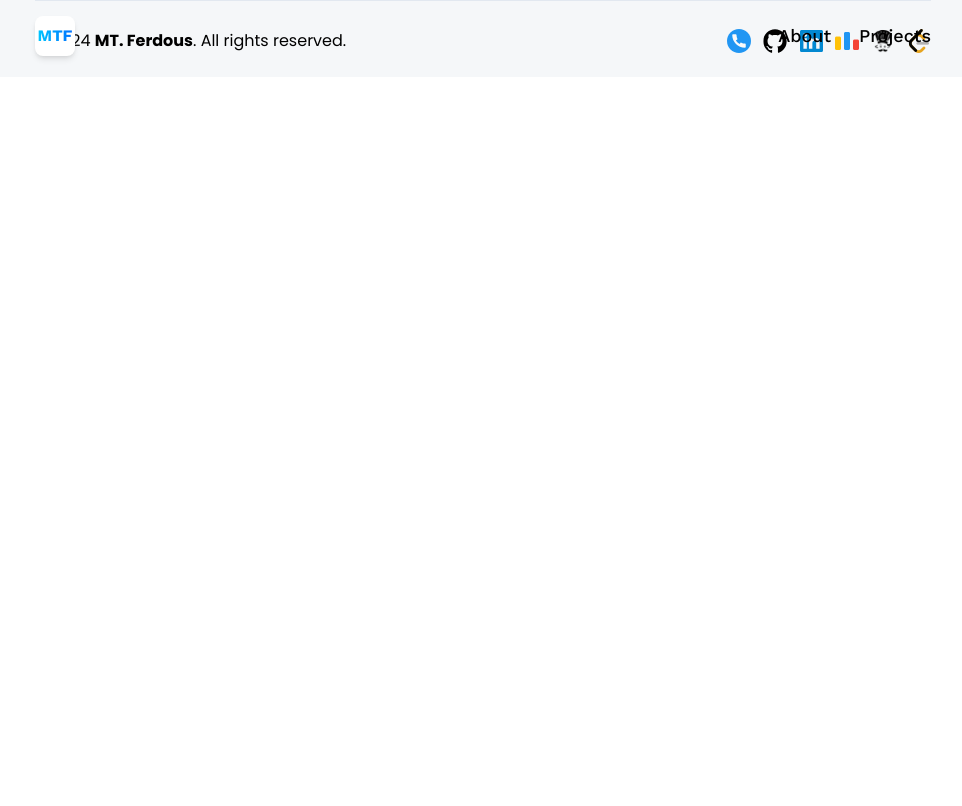
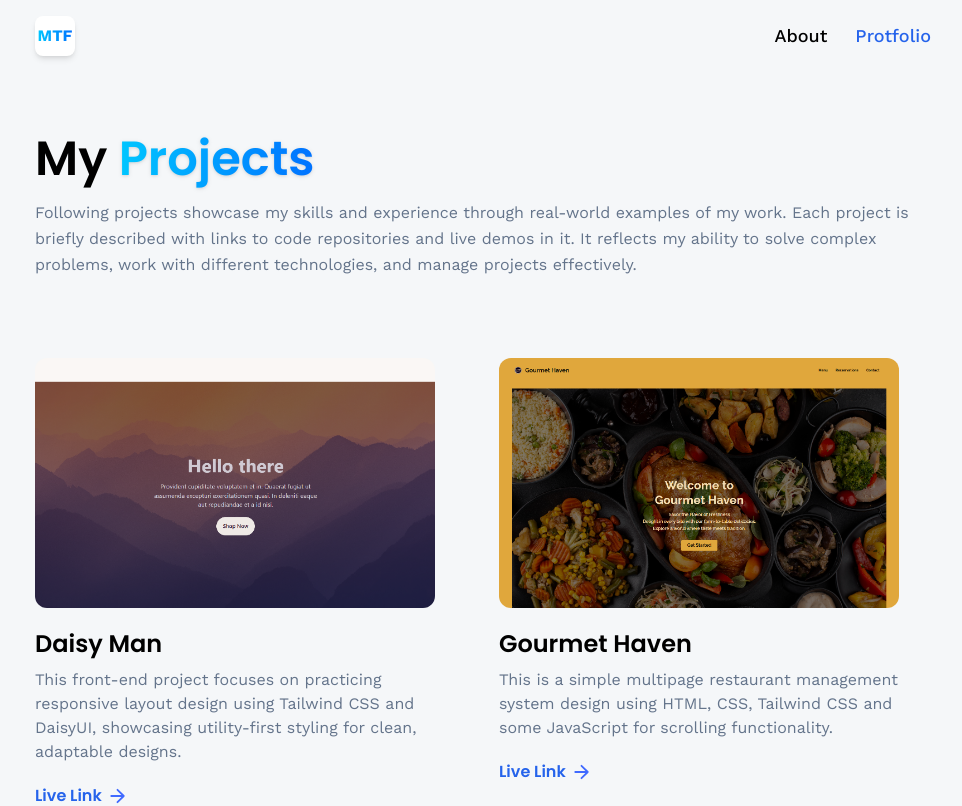
Before and after one commit to Tahsin005/MD-Tahsin-Ferdous-Dev-Portfolio, a React (Vite) app: page /portfolio in a window 1280 px wide. Shown: the top 806 px of the page, without its empty margins (157-1119 px from the left). Built offline with nearby package versions, Linux system fonts and the light colour scheme; no server answers.

Commit message:
added blogs section

```diff
--- a/src/App.jsx
+++ b/src/App.jsx
@@ -16,7 +16,7 @@ const App = () => {
               <>
                 <Routes>
                   <Route path='/about' element={<About />} />
-                  <Route path='/projects' element={<Projects />} />
+                  <Route path='/portfolio' element={<Projects />} />
                   <Route path='/contact' element={<Contact />} />
                 </Routes>
                 <Footer />
--- a/src/assets/images/index.js
+++ b/src/assets/images/index.js
@@ -11,6 +11,8 @@ import recipefinder from './recipefinder.png'
 import liftedlisted from './liftedlisted.png'
 import taskly from './taskly.png'
 import aroundtheflag from './aroundtheflag.png'
+import blog1 from './blog1.png'
+import blog2 from './blog2.png'
 
 
 export {
@@ -27,4 +29,6 @@ export {
     liftedlisted,
     taskly,
     aroundtheflag,
+    blog1,
+    blog2,
 }
--- a/src/components/Navbar.jsx
+++ b/src/components/Navbar.jsx
@@ -13,8 +13,8 @@ const Navbar = () => {
         <NavLink to='/about' className={({ isActive }) => isActive ? "text-blue-600" : "text-black" }>
           About
         </NavLink>
-        <NavLink to='/projects' className={({ isActive }) => isActive ? "text-blue-600" : "text-black"}>
-          Projects
+        <NavLink to='/portfolio' className={({ isActive }) => isActive ? "text-blue-600" : "text-black"}>
+          Protfolio
         </NavLink>
       </nav>
     </header>
--- a/src/constants/index.js
+++ b/src/constants/index.js
@@ -1,4 +1,4 @@
-import { meta, shopify, starbucks, tesla, lexaeon, daisyman, gourmet, recipefinder, liftedlisted, taskly, aroundtheflag } from "../assets/images";
+import { meta, shopify, starbucks, tesla, lexaeon, daisyman, gourmet, recipefinder, liftedlisted, taskly, aroundtheflag, blog1, blog2 } from "../assets/images";
 import {
     car,
     contact,
@@ -108,6 +108,25 @@ export const skills = [
         type: "Version Control",
     },
 ];
+
+export const blogs = [
+  {
+    title: 'DSA before Development or Development before DSA?',
+    image: blog1,
+    author: 'MD. Tahsin Ferdous',
+    publishDate: '09-07-2024',
+    description: `I was speaking to one of my developer friends the other day. Suddenly, a topic came up: The question that we discussed for a while was 'Should we learn Data Structures and Algorithms (DSA) first before jumping to development or the other way around?' I attempted to persuade him out of it explaining the importance of mastering DSA.....`,
+    blogLink: 'https://medium.com/@tahsin.ferdous3546/dsa-before-development-or-development-before-dsa-c2e7ec08fcc8'
+  },
+  {
+    title: 'Big O Notation and the Climb Over Constants.',
+    image: blog2,
+    author: 'MD. Tahsin Ferdous',
+    publishDate: '01-09-2024',
+    description: 'I was recently going through the implementations and complexities of common sorting algorithms such as Quicksort and Mergesort. I noticed that many programmers, including myself, often ignore the constant factors when calculating time complexity. This is typically acceptable for a high-level analysis, but there are situations where this oversight can lead to .....',
+    blogLink: 'https://medium.com/@tahsin.ferdous3546/big-o-notation-and-the-climb-over-constants-7b2b84272d07'
+  },
+]
 
 export const competitive = [
   {
--- a/src/pages/Projects.jsx
+++ b/src/pages/Projects.jsx
@@ -2,7 +2,7 @@ import { Link } from "react-router-dom";
 import { motion } from "framer-motion"; // Import Framer Motion
 
 import { CTA } from "../components";
-import { projects } from "../constants";
+import { projects, blogs } from "../constants";
 import { arrow } from "../assets/icons";
 
 const Projects = () => {
@@ -10,6 +10,11 @@ const Projects = () => {
   const projectVariant = {
     hidden: { opacity: 0, y: 50 }, // Start hidden and slightly below
     visible: { opacity: 1, y: 0, transition: { duration: 0.5 } }, // Animate to visible
+  };
+
+  const blogVariant = {
+    hidden: { opacity: 0, scale: 0.9 }, // Start hidden and slightly scaled
+    visible: { opacity: 1, scale: 1, transition: { duration: 0.5 } }, // Animate to visible
   };
 
   return (
@@ -83,6 +88,63 @@ const Projects = () => {
         ))}
       </div>
 
+      <div>
+        <h1 className="head-text">
+          My{" "}
+          <span className="blue-gradient_text drop-shadow font-semibold">
+            Blogs
+          </span>
+        </h1>
+      </div>
+
+      <p className="text-slate-500 mt-2 leading-relaxed">
+        Here are some of my blogs where I share insights, tutorials, and experiences in technology, programming, and more.
+      </p>
+
+      <div className="flex flex-wrap my-20 gap-16">
+        {blogs.map((blog, index) => (
+          <motion.div
+            key={blog.title}
+            className="lg:w-[400px] w-full hover:scale-105 hover:shadow-slate-300 transition-transform duration-300 ease-in-out"
+            initial="hidden" // Start hidden
+            whileInView="visible" // Animate when in view
+            viewport={{ once: true, amount: 0.2 }} // Trigger once when 20% of the element is visible
+            variants={blogVariant} // Use the animation variant
+          >
+            <div className="block-container relative w-full h-[250px] rounded-xl overflow-hidden">
+              <img
+                src={blog.image}
+                alt={blog.title}
+                className="w-full h-full object-cover"
+              />
+            </div>
+
+            <div className="mt-5 flex flex-col">
+              <h4 className="text-2xl font-poppins font-semibold">
+                {blog.title}
+              </h4>
+              <p className="text-sm text-gray-400">{`By ${blog.author} | ${blog.publishDate}`}</p>
+              <p className="mt-2 text-slate-500">{blog.description}</p>
+              <div className="mt-5 flex items-center gap-2 font-poppins">
+                <Link
+                  to={blog.blogLink}
+                  target="_blank"
+                  rel="noopener noreferrer"
+                  className="font-semibold text-blue-600"
+                >
+                  Read Blog
+                </Link>
+                <img
+                  src={arrow}
+                  alt="arrow"
+                  className="w-4 h-4 object-contain"
+                />
+              </div>
+            </div>
+          </motion.div>
+        ))}
+      </div>
+
       <hr className="border-slate-200" />
 
       <CTA />
```
Also changed, not shown: src/assets/images/blog1.png (added), src/assets/images/blog2.png (added).
